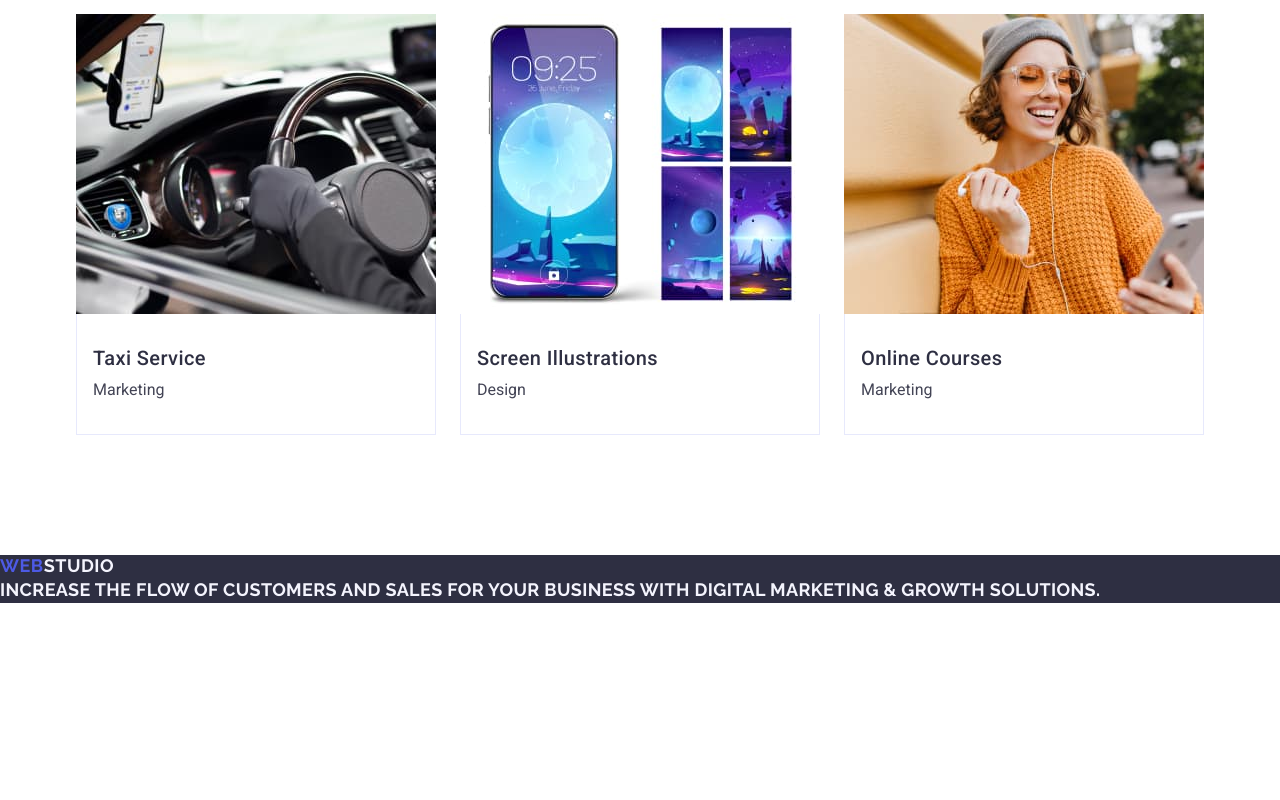
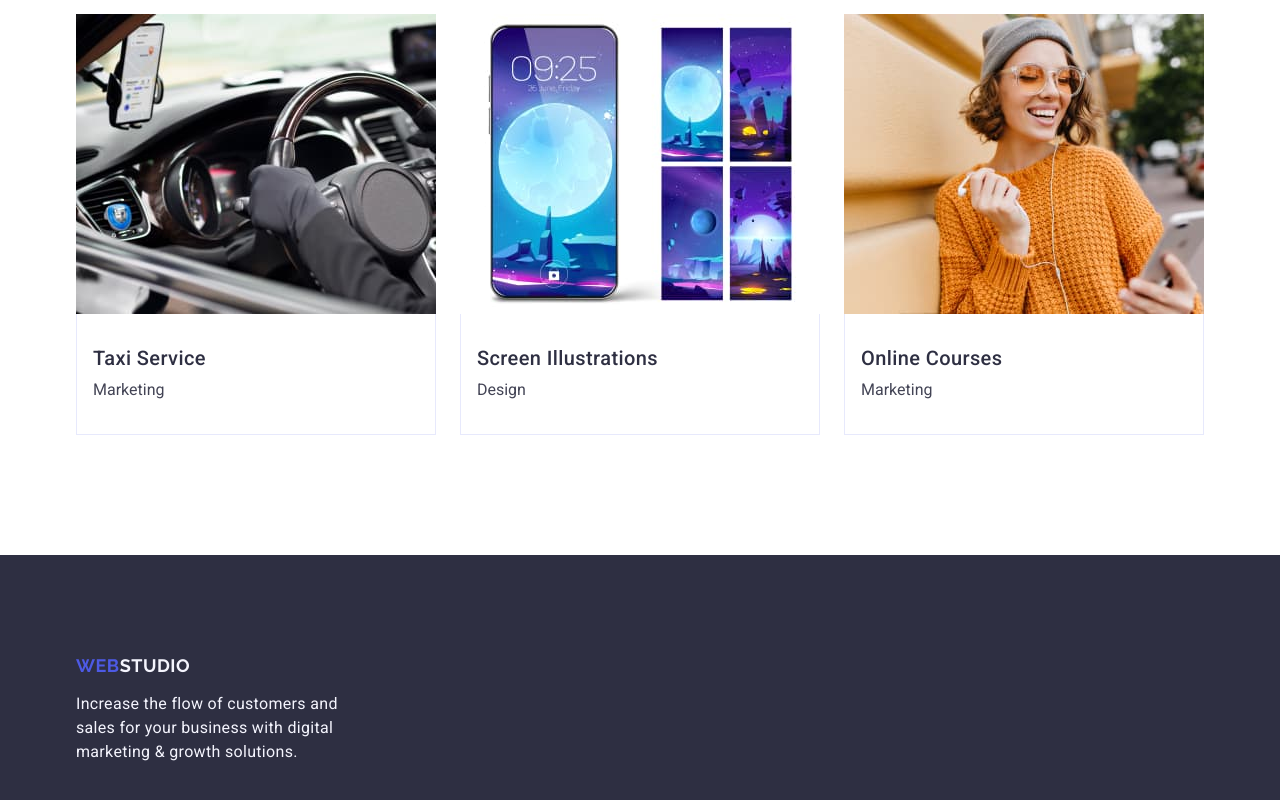
Before and after one commit to erdem6161/goit-markup-hw-03, a plain HTML site: page index.html in a window 1280 px wide. Shown: the part 2389-3189 px from the top of the page. Before the commit the page ends 2992 px from the top, so only its background shows below. Drawn offline with nearby package versions, Linux system fonts and the light colour scheme.

Commit message:
css & html update

```diff
--- a/css/style.css
+++ b/css/style.css
@@ -347,23 +347,32 @@ header {
 
 .footer {
   background-color: #2e2f42;
+  padding: 100px 0;
+
+}
+
+.footer .text {
+  color: #F4F4FD;
+  letter-spacing: 0.02em;
+  line-height: 1.5;
+}
+
+.footer-logo {
   font-family: "Raleway", sans-serif;
   font-weight: 700;
   font-size: 18px;
   line-height: 1.17;
   letter-spacing: 0.03em;
   text-transform: uppercase;
+  color: #4d5ae5;
+  display: inline-block;
+  margin-bottom: 16px;
 }
 
-.footer-head {
-  color: #4d5ae5;
-}
-.footer-logo {
+.footer-logo .logo-span {
   color: #f4f4fd;
 }
 
-.footer-text {
-  line-height: 1.5;
-  color: #f4f4fd;
-  letter-spacing: 0.02em;
+.footer .text {
+  max-width: 264px;
 }
--- a/index.html
+++ b/index.html
@@ -248,13 +248,15 @@
 
     <!-- Footer content goes here -->
     <footer class="footer">
-      <a class="footer-head" href="./index.html"
-        >Web<span class="footer-logo">Studio</span></a
-      >
-      <p class="footer-text">
-        Increase the flow of customers and sales for your business with digital
-        marketing & growth solutions.
-      </p>
+      <div class="container">
+        <a class="footer-logo" href="./index.html"
+          >Web<span class="logo-span">Studio</span></a
+        >
+        <p class="text">
+          Increase the flow of customers and sales for your business with
+          digital marketing & growth solutions.
+        </p>
+      </div>
     </footer>
   </body>
 </html>
```
